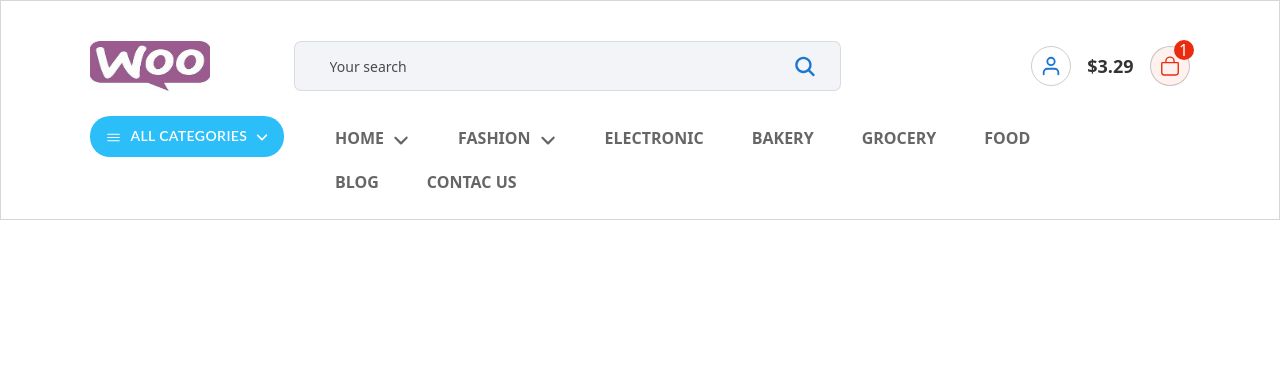
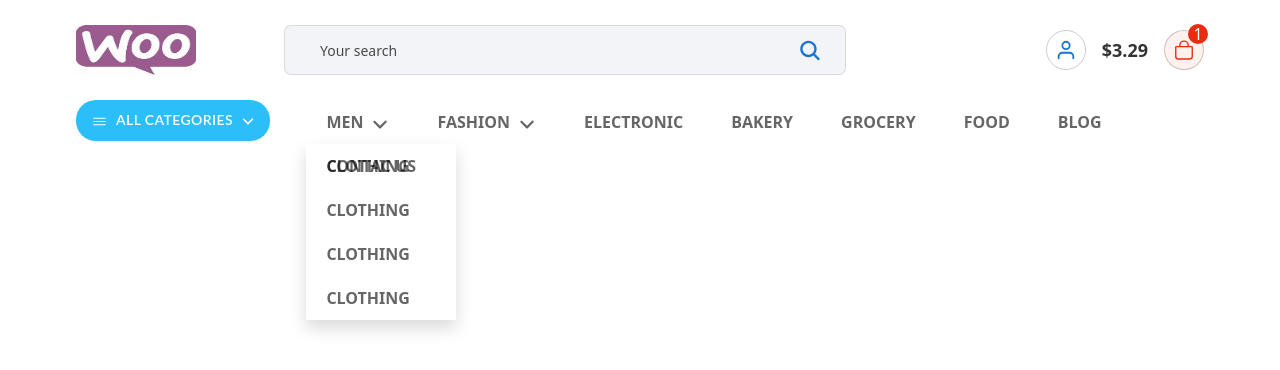
Before and after one commit to swnnmt/Ecommerce, a React (Create React App) app: page / in a window 1280 px wide. Shown: the top 370 px of the page. Built offline with nearby package versions, Linux system fonts and the light colour scheme; no server answers.

Commit message:
update 24.09.2024

```diff
--- a/src/App.css
+++ b/src/App.css
@@ -12,10 +12,6 @@
 
 .headerWrapper .header{width: 100%; height: auto; padding: 25px 0px;}
 .logoWrapper img{ width: 120px; height: 50px;}
-.headerWrapper {
-  border: 1px solid #dad6d6;
-  padding: 15px;
-}
 
 ::-webkit-scrollbar{width: 8px !important; height: 8px !important;}
 ::-webkit-scrollbar-thumb{background: #ccc !important;}
@@ -96,6 +92,25 @@ nav .navPart2 ul li a:hover{
   background: #f0faff;
   color: #2bbef9;
 }
+nav .navPart2 ul li{
+  position: relative;
+}
+
+nav .navPart2 ul li .submenu{
+  position: absolute;
+  top: 100%;
+  left: 0px;
+  min-width: 150px;
+}
+nav .navPart2 ul li .submenu a{
+display: block;
+width: 100%;
+}
+nav .navPart2 ul li .submenu a span{
+  width: 100%;
+  justify-content: flex-start !important;
+  border-radius: 0px !important;
+}
 nav .navPart2 ul li a svg {
  font-size: 18px;
 }
--- a/src/App.js
+++ b/src/App.js
@@ -10,6 +10,7 @@ const MyContext = createContext();
 function App() {
 
   const [countryList,setCountryList] = useState([]);
+  const [selectedCountry, setSelectedCountry] = useState("");
   //api countriesnow.space
   // useEffect(()=>{
   //   getCountry("http://countriesnow.space/api/v0.1/countries/");
@@ -27,7 +28,9 @@ function App() {
   }
 
   const values={
-      countryList
+      countryList,
+      selectedCountry,
+      setSelectedCountry
   }
 
 
--- a/src/Components/CountryDropdown/index.js
+++ b/src/Components/CountryDropdown/index.js
@@ -14,19 +14,17 @@ const Transition = React.forwardRef(function Transition(props, ref) {
 
 const CountryDropdown = () => {
     const [isOpenModal, setIsOpenModal] = useState(false);
-    const [selectedTab, setSelectedTab] = useState(null);
     const [originalCountryList, setOriginalCountryList] = useState([]);
     const [countryList, setCountryList] = useState([]);
-    const [nowCountry, setNowCountry] = useState([]);
+
     const [keyword, setKeyword] = useState(""); // State cho keyword
 
     const context = useContext(MyContext);
 
     const selectCountry = (item) => {
         console.log(item.country);
-        setNowCountry(item.country);
         setIsOpenModal(false);
-        setKeyword("");
+        context.setSelectedCountry(item.country);
     };
 
     useEffect(() => {
@@ -62,7 +60,13 @@ const CountryDropdown = () => {
                 <div className='info d-flex flex-column'>
                     <span className='label'>Your location</span>
                     {/*  */}
-                    <span className='name'>{nowCountry}</span>
+                    <span className='name'>
+                    {context.selectedCountry
+                        ? (context.selectedCountry.length > 10
+                        ? context.selectedCountry.substr(0, 10) + "..."
+                        : context.selectedCountry)
+                        : 'Select Location'}
+                    </span>
                 </div>
                 <span className='ms-auto p-2'><FaAngleDown /></span>
             </Button>
--- a/src/Components/Header/Navigation.js
+++ b/src/Components/Header/Navigation.js
@@ -16,7 +16,14 @@ const Navigation = () => {
                 </div>
                 <div className='col-sm-9 navPart2 d-flex align-items-center'>
                     <ul className='list list-inline ms-auto'>
-                        <li className='list-inline-item'><Link to={'/'}>Home <span className='icon2 ms-2'><FaAngleDown/></span> </Link></li>
+                        <li className='list-inline-item'><Link to={'/'}>Men <span className='icon2 ms-2'><FaAngleDown/></span> </Link>
+                            <div className='submenu shadow'>
+                                <Link to="/"><span>clothing</span></Link>
+                                <Link to="/"><span>clothing</span></Link>
+                                <Link to="/"><span>clothing</span></Link>
+                                <Link to="/"><span>clothing</span></Link>
+                            </div>
+                        </li>
                         <li className='list-inline-item'><Link to={'/'}>Fashion <span className='icon2 ms-2'><FaAngleDown/></span></Link></li>
                         <li className='list-inline-item'><Link to={'/'}>Electronic</Link></li>
                         <li className='list-inline-item'><Link to={'/'}>Bakery</Link></li>
```
